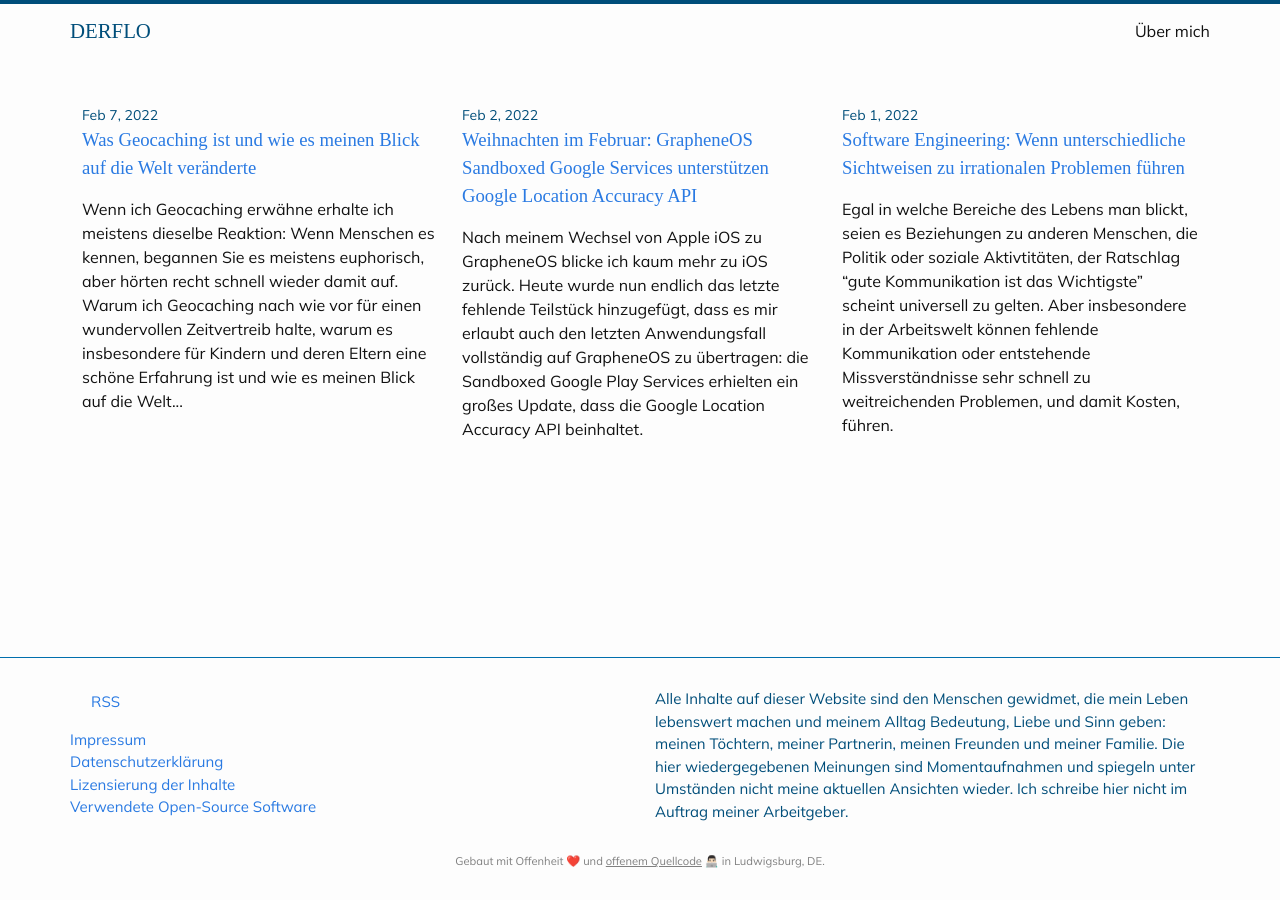
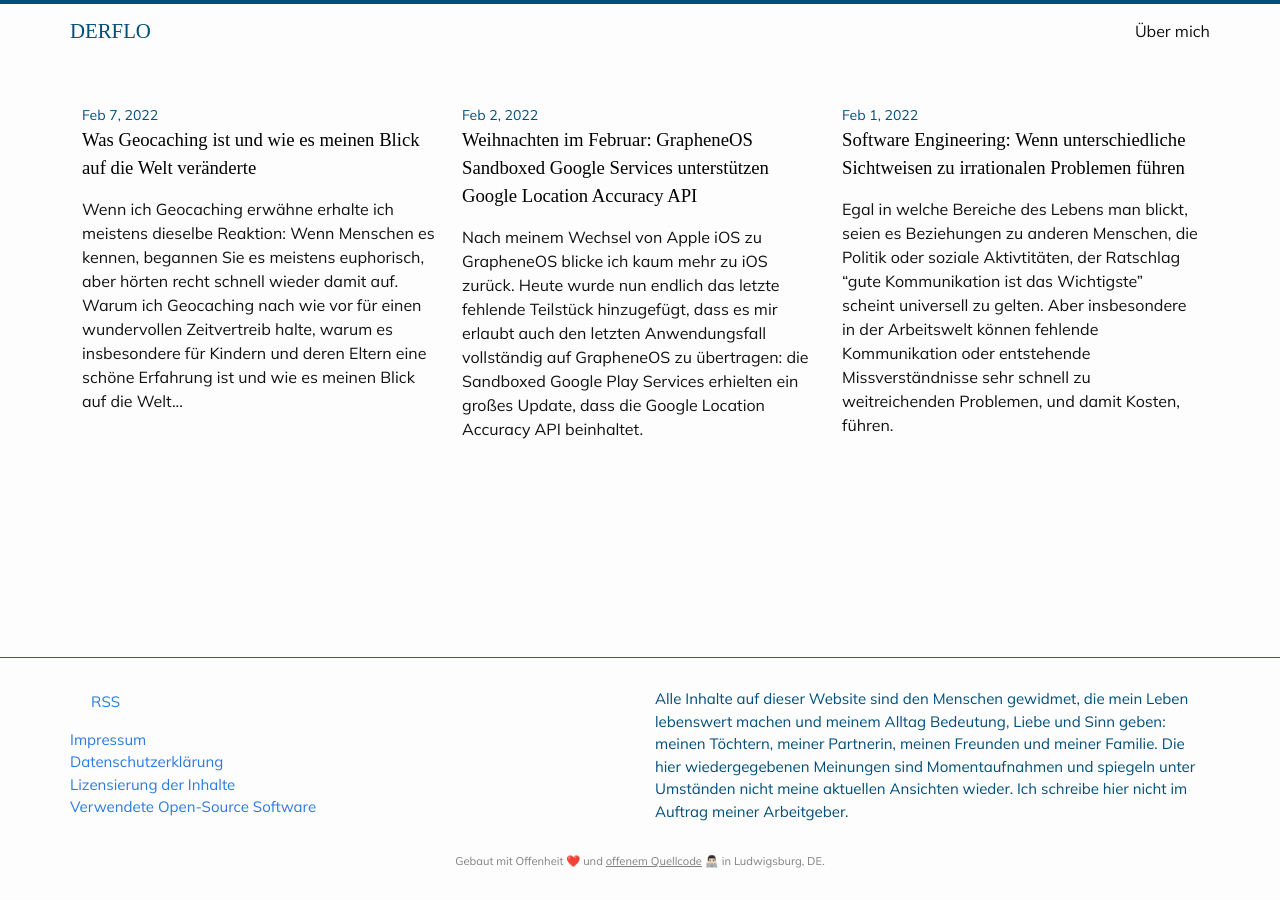
Before and after one commit to flowinho/reboot, a Jekyll site: the page built from index.markdown, in a window 1280 px wide. Built offline with Jekyll 4.4.1, drawn with Linux system fonts in a browser that asks for light colours; some web fonts are replaced.

```diff
--- a/_sass/minima/_custom.scss
+++ b/_sass/minima/_custom.scss
@@ -189,3 +189,9 @@
     margin: 16px;
     margin-right: 32px;
   }
+
+  .article-list-entry {
+    a {
+      color: black;
+    }
+  }
```
